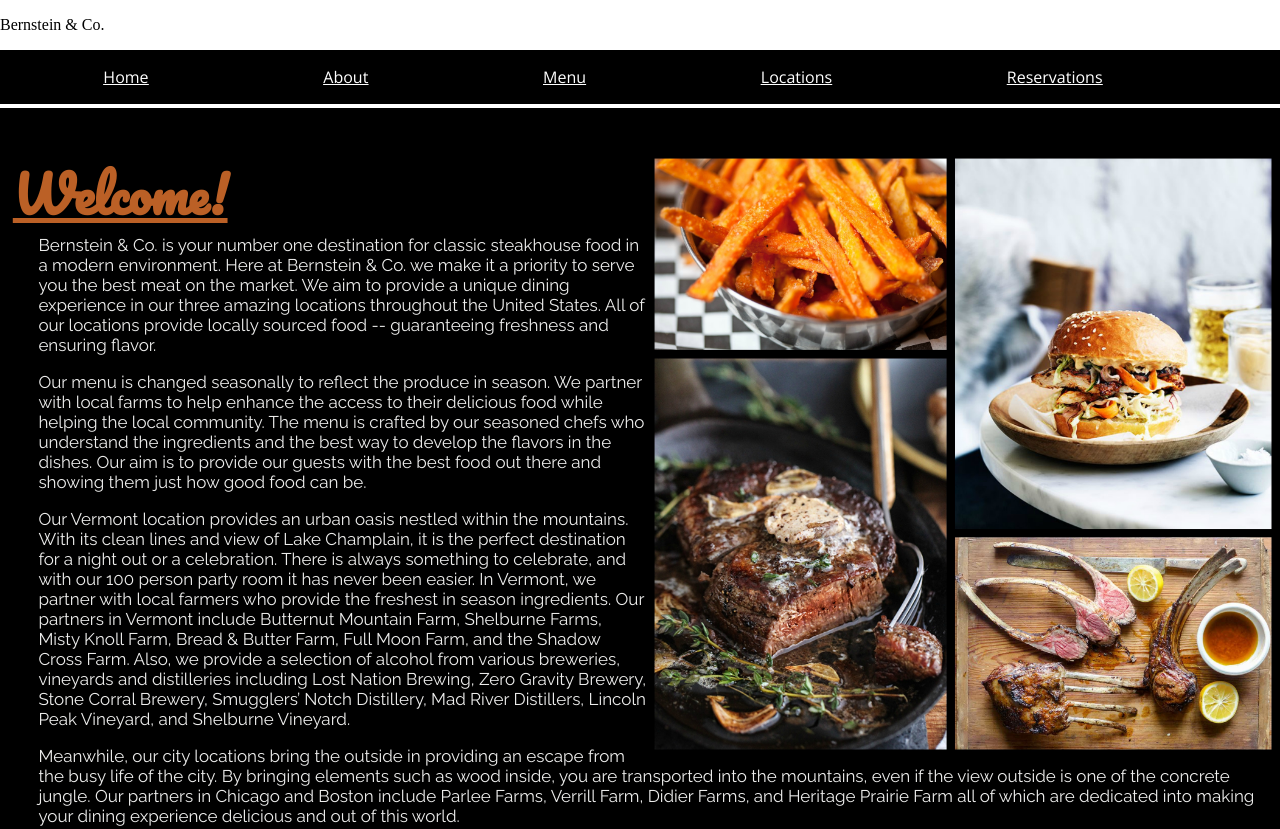
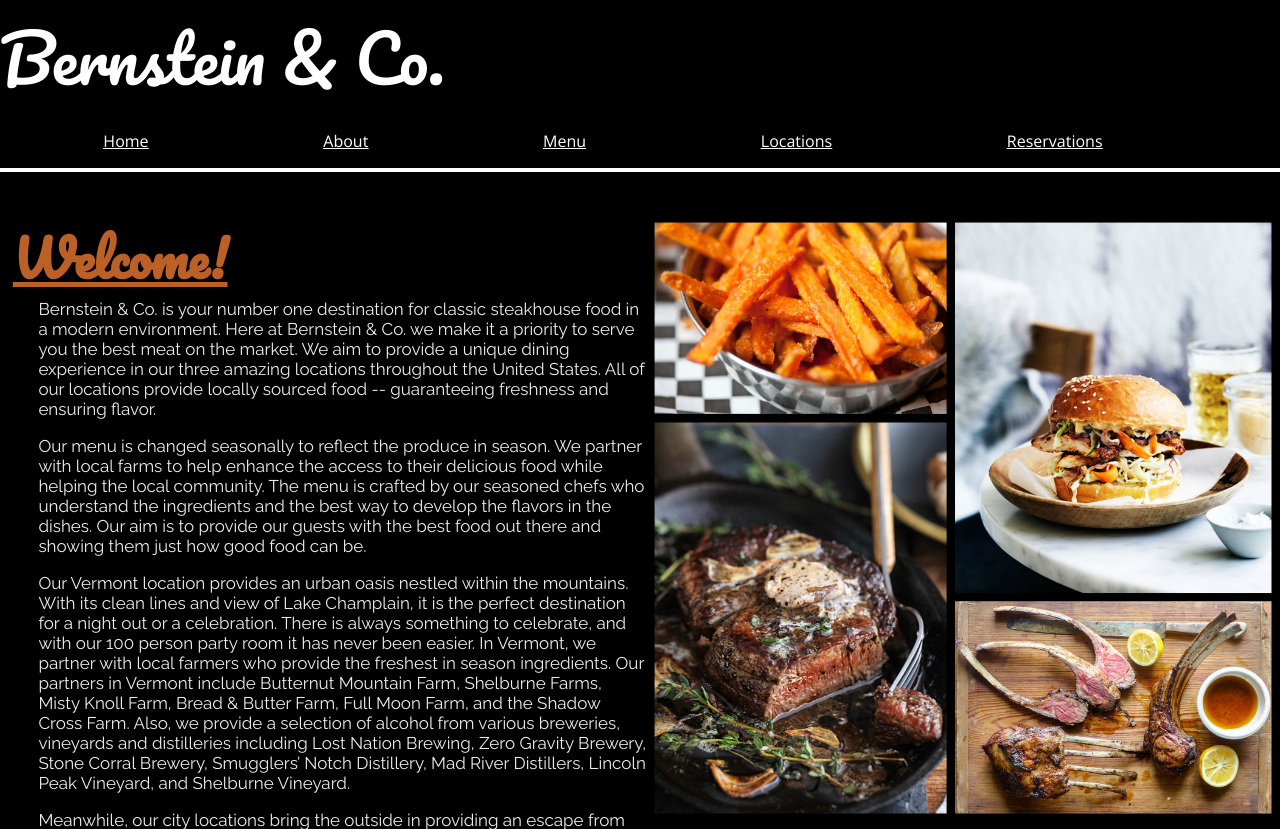
Before and after one commit to zebernst/bernsteinco, a PHP site: page /index.php in a window 1280 px wide. Shown: the top 829 px of the page. Run offline with PHP 8.4, Linux system fonts and the light colour scheme.

Commit message:
Update site.css

```diff
--- a/_css/site.css
+++ b/_css/site.css
@@ -1,5 +1,15 @@
 body {
     margin:0;
+}
+header {
+ background-color:black;
+ margin:0;
+}
+header p{
+    font-family: 'Pacifico', cursive;
+    font-size:65px;
+    color:white;
+    margin:auto;
 }
 nav{
 background-color:black;
@@ -16,6 +26,7 @@ nav li{
     font-family: 'Open Sans', sans-serif;
     color:white;
     text-decoration:underline;
+    margin:auto;
 }
 nav a:link{
      text-decoration: underline;
```
